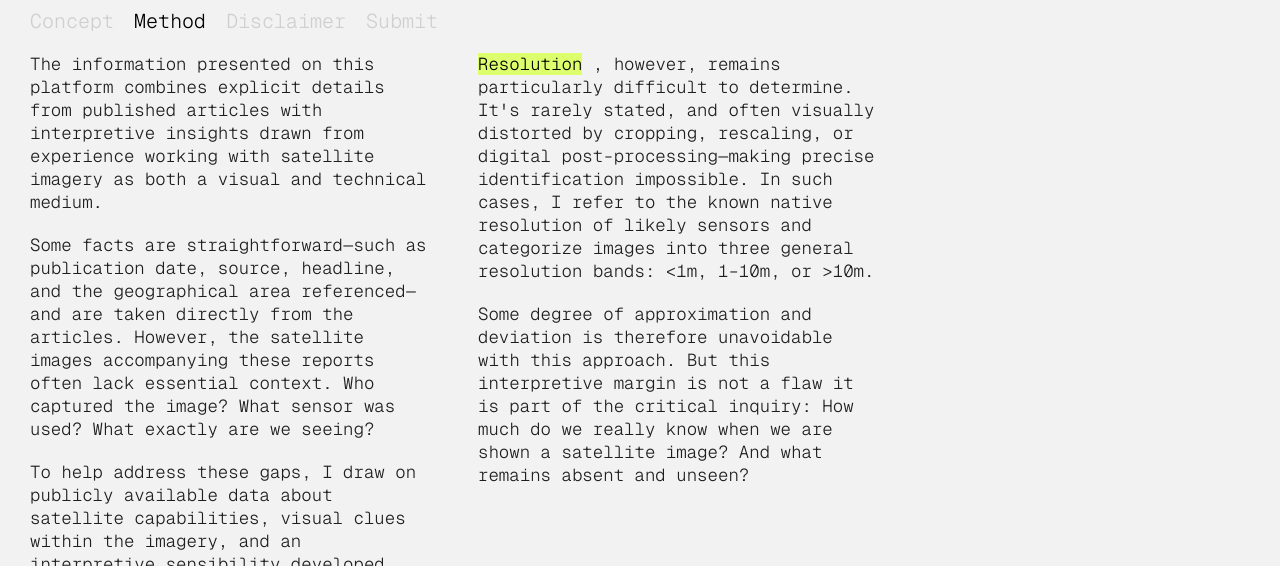
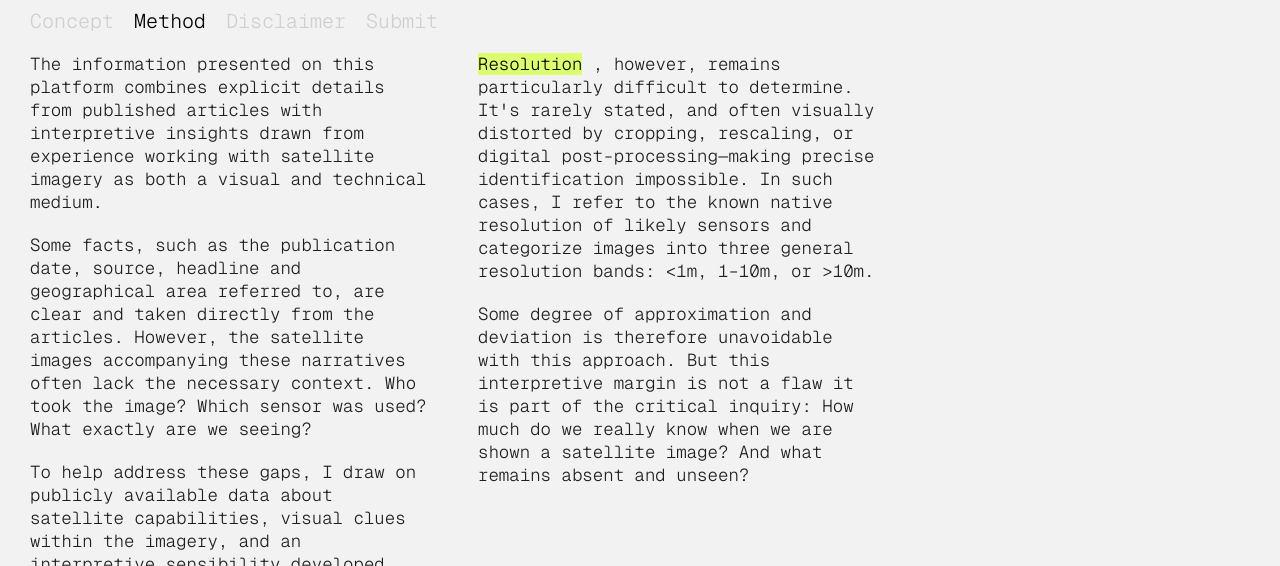
Before and after one commit to eric-corduroy/geospatial-narratives, a plain HTML site: page about.html in a window 1280 px wide. Both pictures are taken after a click on the button "Method". Shown: the part 234-800 px from the top of the page. Drawn offline with nearby package versions, Linux system fonts and the light colour scheme.

Commit message:
Update about.html

```diff
--- a/about.html
+++ b/about.html
@@ -367,7 +367,7 @@
     <div id="methodologyContent" class="info-columns-container about-content-section">
       <div class="info-column">
           <p>The information presented on this platform combines explicit details from published articles with interpretive insights drawn from experience working with satellite imagery as both a visual and technical medium.</p>
-          <p>Some facts are straightforward—such as publication date, source, headline, and the geographical area referenced—and are taken directly from the articles. However, the satellite images accompanying these reports often lack essential context. Who captured the image? What sensor was used? What exactly are we seeing?</p>
+          <p>Some facts, such as the publication date, source, headline and geographical area referred to, are clear and taken directly from the articles. However, the satellite images accompanying these narratives often lack the necessary context. Who took the image? Which sensor was used? What exactly are we seeing?</p>
           <p>To help address these gaps, I draw on publicly available data about satellite capabilities, visual clues within the imagery, and an interpretive sensibility developed through regular engagement with geospatial data. When the satellite or sensor is named, it's often possible to infer the type — optical, radar, or hyperspectral — based on known specifications. How the imagery is visualized (e.g. true color, false color, or derived indices like NDVI) depends on sensor characteristics, processing decisions, and the thematic focus of the article—be it flooding, wildfires, or deforestation.</p>
       </div>
       <div class="info-column">
```
